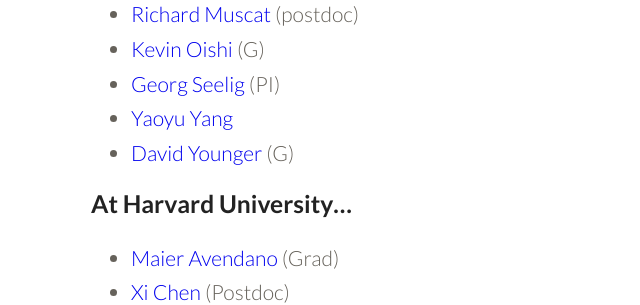
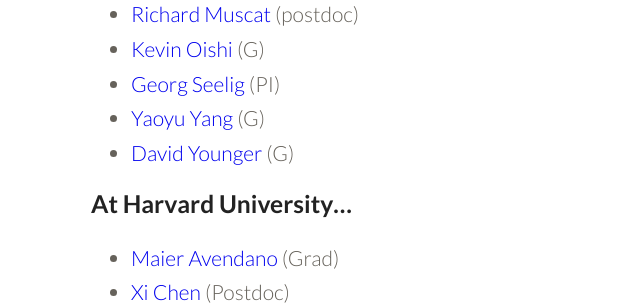
Before and after one commit to douglaslab/mpp, a Jekyll site: the page built from people.markdown, in a window 1280 px wide. Shown: the part 1081-1386 px from the top of the page, without its empty margins (20-660 px from the left). Built offline with Jekyll 4.4.1, drawn with Linux system fonts in a browser that asks for light colours; nearby versions of some CDN libraries.

```diff
--- a/people.markdown
+++ b/people.markdown
@@ -42,9 +42,8 @@ redirect_from:
 - [Richard Muscat](http://homes.cs.washington.edu/~seelig/people/index.html) (postdoc)
 - [Kevin Oishi](http://depts.washington.edu/soslab/mw/index.php?title=User:Oishi) (G)
 - [Georg Seelig](http://www.engr.washington.edu/facresearch/newfaculty/georgseelig.html) (PI)
-- [Yaoyu Yang](http://klavinslab.org/people/Yang.html)
-- [David Younger](http://depts.washington.edu/soslab/mw/index.php?title=People)
-(G)
+- [Yaoyu Yang](http://klavinslab.org/people/Yang.html) (G)
+- [David Younger](http://depts.washington.edu/soslab/mw/index.php?title=People) (G)
 
 ### At Harvard University...
 
```
